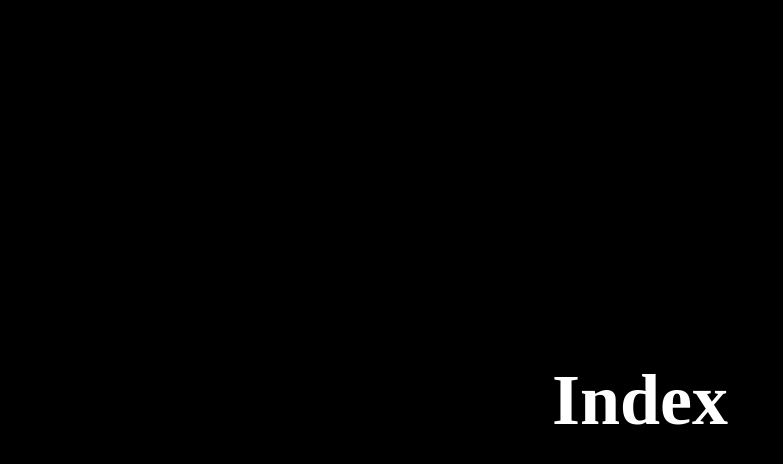
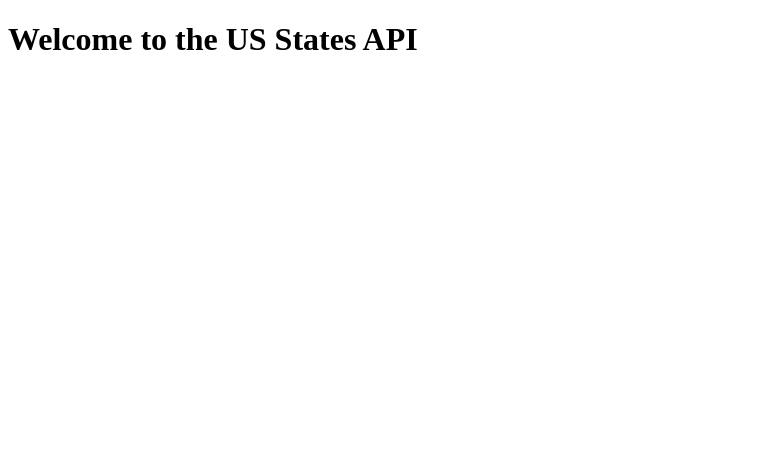
Before and after one commit to MuhammadAmeen01/TestRepoForBackendUS_States, a website: page views/index.html in a window 1280 px wide. Shown: the whole page, without its empty margins (0-783 px from the left). Drawn offline with Linux system fonts and the light colour scheme; files that its build step writes are made by us from their sources.

Commit message:
Created container 2

```diff
--- a/views/index.html
+++ b/views/index.html
@@ -1,16 +1,11 @@
 <!DOCTYPE html>
 <html lang="en">
-
 <head>
-    <meta charset="UTF-8">
-    <meta http-equiv="X-UA-Compatible" content="IE=edge">
-    <meta name="viewport" content="width=device-width, initial-scale=1.0">
-    <title>Index</title>
-    <link rel="stylesheet" href="css/style.css" />
+  <meta charset="UTF-8" />
+  <meta name="viewport" content="width=device-width, initial-scale=1.0" />
+  <title>US States API</title>
 </head>
-
 <body>
-    <h1>Index</h1>
+  <h1>Welcome to the US States API</h1>
 </body>
-
 </html>
```
